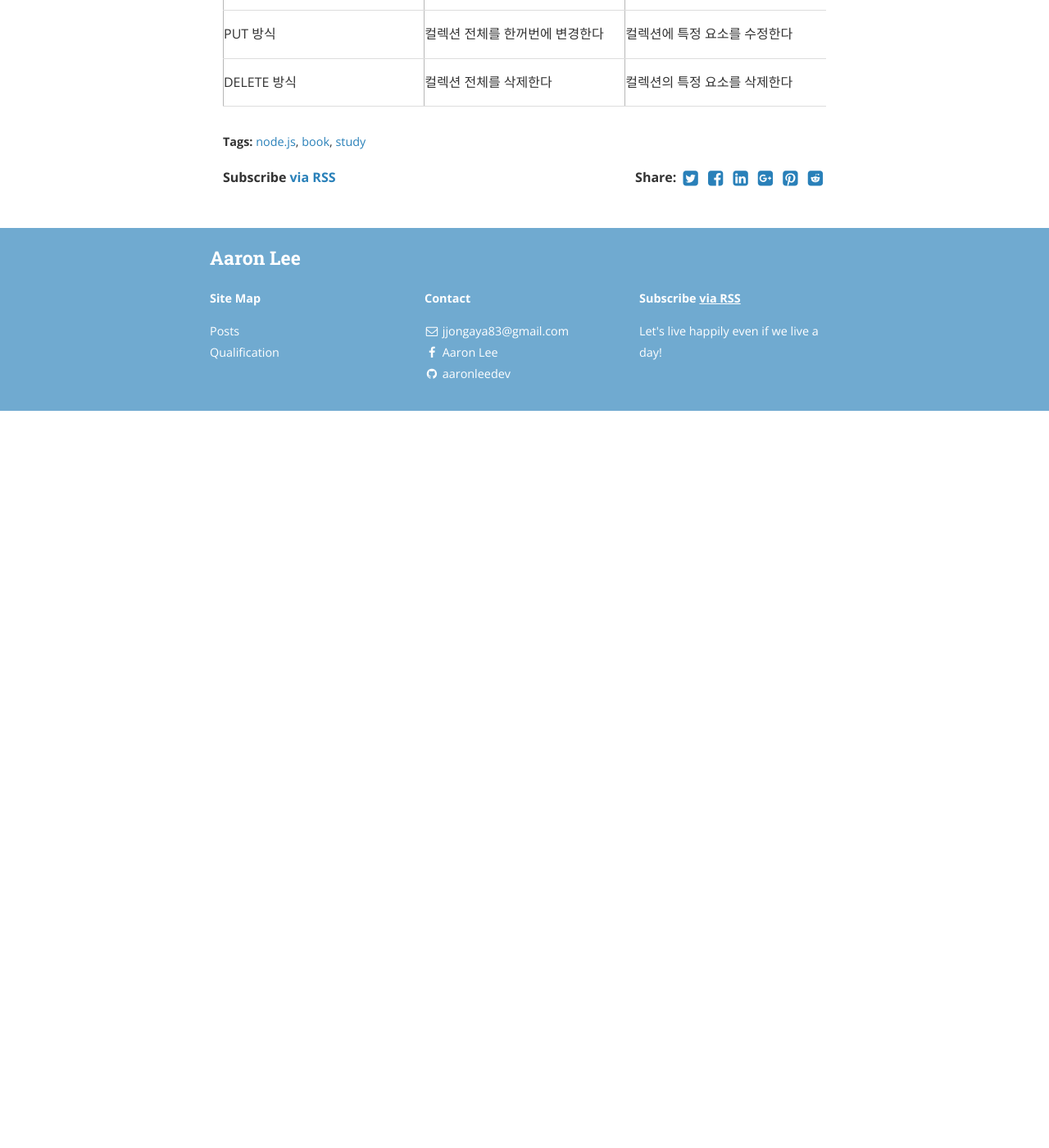
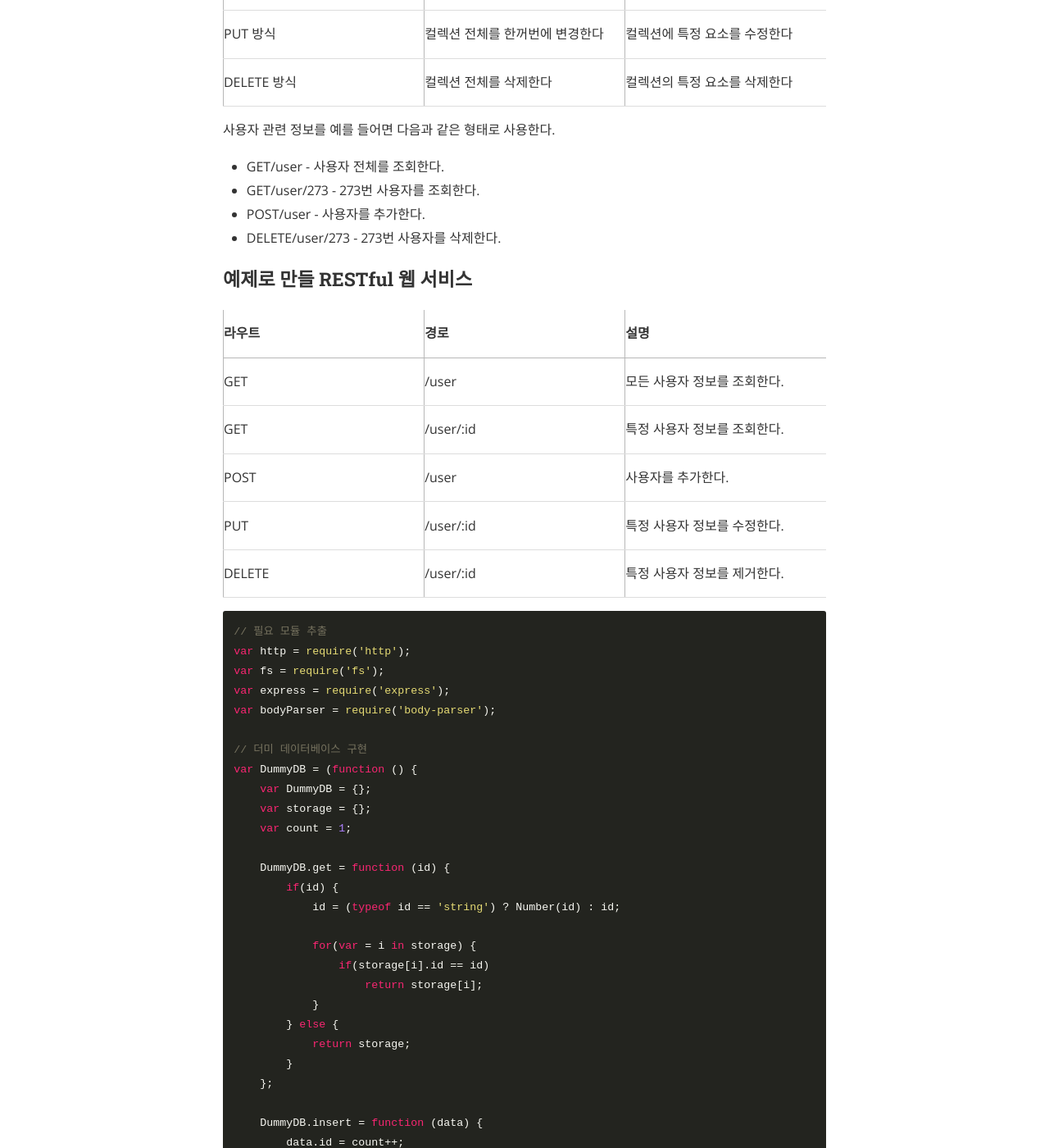
Before and after one commit to aaronleedev/aaronleedev.github.io, a Jekyll site: the page built from _posts/2017-08-07-node-js-8.markdown, in a window 1280 px wide and 1400 px high, scrolled down 20726 px. Shown: the whole window at 82% size. Built offline with Jekyll 4.4.1, drawn with Linux system fonts in a browser that asks for light colours; nearby versions of some CDN libraries; before the commit the page ends 21227 px from its top, so only the background shows below that; some of the changed text lies outside the part shown.

Commit message:
added & modified blog post

````diff
--- a/_posts/2017-08-07-node-js-8.markdown
+++ b/_posts/2017-08-07-node-js-8.markdown
@@ -719,11 +719,111 @@ RESTful 웹 서비스는 REST(REpresentational State Transfer)규정을 맞춰
 ### RESTful 웹 서비스의 구조
 
 | 경로 | /collection | collection |
-|--------|--------|--------|
+|-|-|-|
 | GET 방식 | 컬렉션을 조회한다 | 컬렉션의 특정 요소를 조회한다 |
-|--------|--------|--------|
+|-|-|-|
 | POST 방식 | 컬렉션에 새로운 데이터를 추가한다 | 사용하지 않는다 |
-|--------|--------|--------|
+|-|-|-|
 | PUT 방식 | 컬렉션 전체를 한꺼번에 변경한다 | 컬렉션에 특정 요소를 수정한다 |
-|--------|--------|--------|
+|-|-|-|
 | DELETE 방식 | 컬렉션 전체를 삭제한다 | 컬렉션의 특정 요소를 삭제한다 |
+
+사용자 관련 정보를 예를 들어면 다음과 같은 형태로 사용한다.
+- GET/user - 사용자 전체를 조회한다.
+- GET/user/273 - 273번 사용자를 조회한다.
+- POST/user - 사용자를 추가한다.
+- DELETE/user/273 - 273번 사용자를 삭제한다.
+
+### 예제로 만들 RESTful 웹 서비스
+
+| 라우트 | 경로 | 설명 |
+|-|-|-|
+| GET | /user | 모든 사용자 정보를 조회한다. |
+|-|-|-|
+| GET | /user/:id | 특정 사용자 정보를 조회한다. |
+|-|-|-|
+| POST | /user | 사용자를 추가한다. |
+|-|-|-|
+| PUT | /user/:id | 특정 사용자 정보를 수정한다. |
+|-|-|-|
+| DELETE | /user/:id | 특정 사용자 정보를 제거한다. |
+
+```
+// 필요 모듈 추출
+var http = require('http');
+var fs = require('fs');
+var express = require('express');
+var bodyParser = require('body-parser');
+
+// 더미 데이터베이스 구현
+var DummyDB = (function () {
+    var DummyDB = {};
+    var storage = {};
+    var count = 1;
+
+    DummyDB.get = function (id) {
+        if(id) {
+            id = (typeof id == 'string') ? Number(id) : id;
+
+            for(var = i in storage) {
+                if(storage[i].id == id)
+                    return storage[i];
+            }
+        } else {
+            return storage;
+        }
+    };
+
+    DummyDB.insert = function (data) {
+        data.id = count++;
+        storage.push(data);
+        return data;
+    };
+
+    DummyDB.remove = function (id) {
+        id = (typeof id == 'string') ? Number(id) : id;
+
+        for(var i in storage) {
+            if(storage[i].id == id) {
+                storage.splice(i, 1);
+                return true;
+            }
+        }
+
+        return false;
+    };
+
+    return DummyDB;
+})();
+
+// 서버 생성
+var app = express();
+
+// 미들웨어 설정
+app.use(bodyParser());
+
+// 라우터 설정
+app.get('/user', function (req, res) {
+
+});
+app.get('/user/:id', function (req, res) {
+
+});
+app.post('/user', function (req, res) {
+
+});
+app.put('/user/:id', function (req, res) {
+
+});
+app.dell('/user/:id', function (req, res) {
+
+});
+
+// 서버 실행
+http.createServer(app).listen(52273, function () {
+    console.log('Server Running at http://127.0.0.1:52273');
+});
+```
+
+> NOTE_ [Tabbed Postman - REST Client](https://aaronleedev.github.io/development/tool/2017/08/18/development-tool-postman.html)
+> 크롬에서 HTTP 요청을 수행하는 확장 프로그램
````
Also changed, not shown: _posts/2017-08-18-development-tool-postman.markdown (added, +17 -0 lines), images/2017-08-18-development-tool-postman_01.png (added), images/2017-08-18-development-tool-postman_02.png (added).
